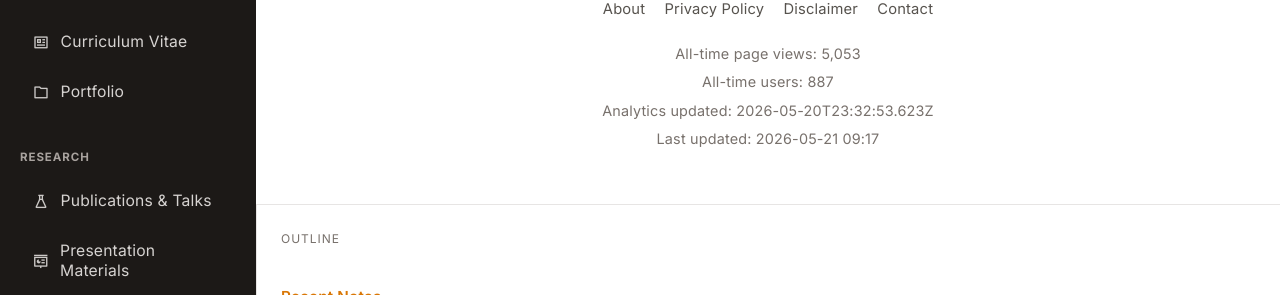
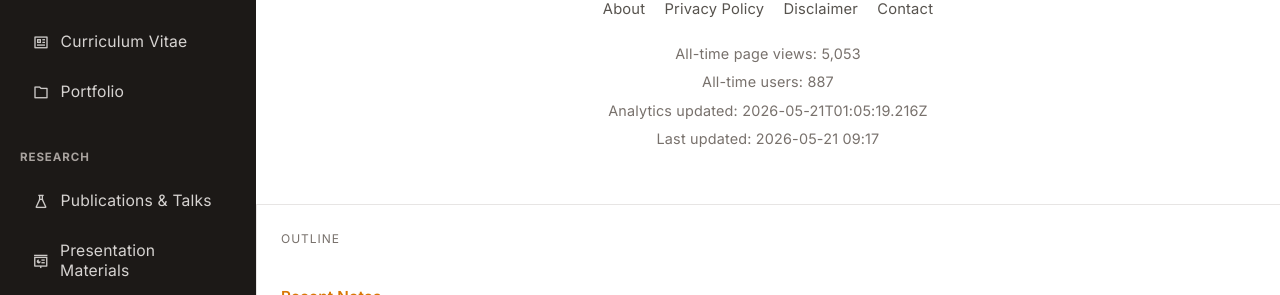
Before and after one commit to NAKANORyunosuke/NAKANORyunosuke.github.io, a Jekyll site: the page built from index.html, in a window 1280 px wide and 900 px high, scrolled down 3218 px. Shown: the part 258-553 px from the top of the window. Built offline with Jekyll 4.4.1, drawn with Linux system fonts in a browser that asks for light colours; nearby versions of some CDN libraries.

Commit message:
chore: update GA counter snapshot

```diff
--- a/_data/ga_counter.json
+++ b/_data/ga_counter.json
@@ -12,5 +12,5 @@
   "users_30d": 887,
   "page_views_30d_text": "5,053",
   "users_30d_text": "887",
-  "updated_at": "2026-05-20T23:32:53.623Z"
+  "updated_at": "2026-05-21T01:05:19.216Z"
 }
```
